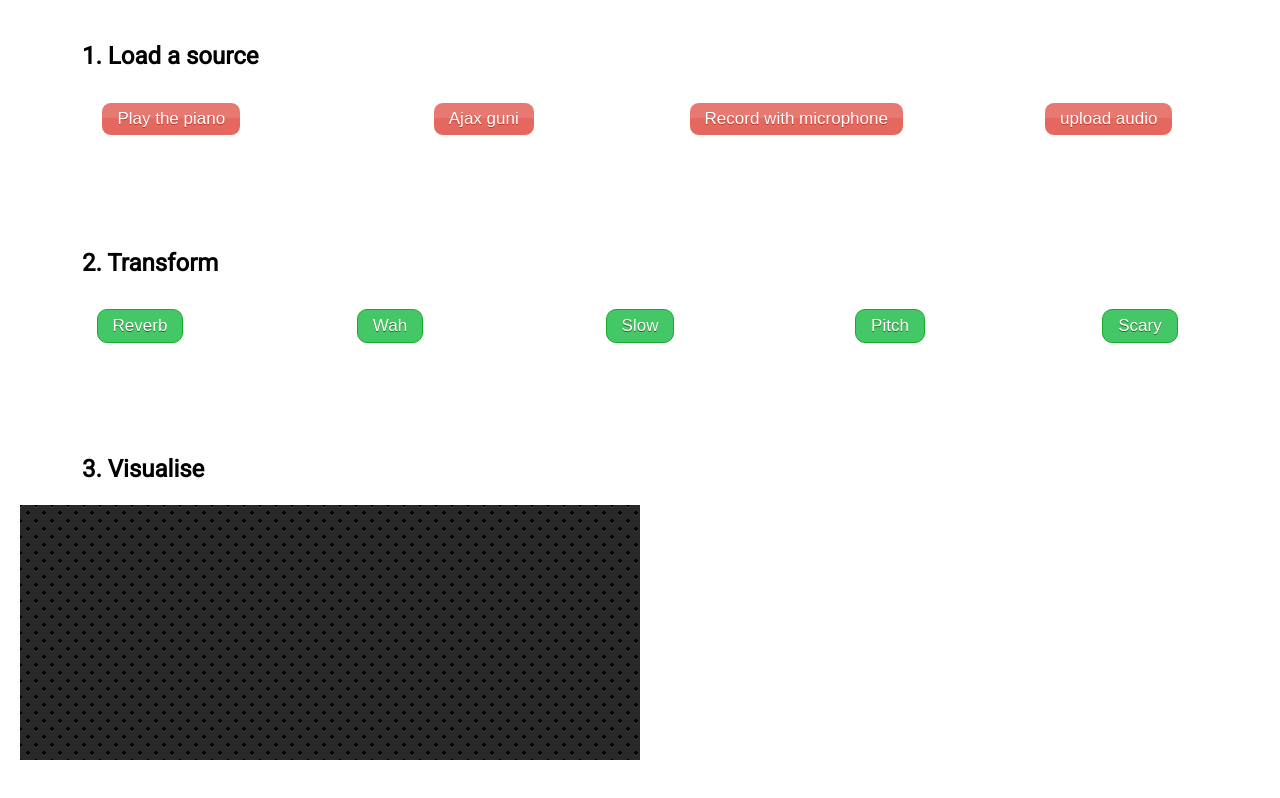
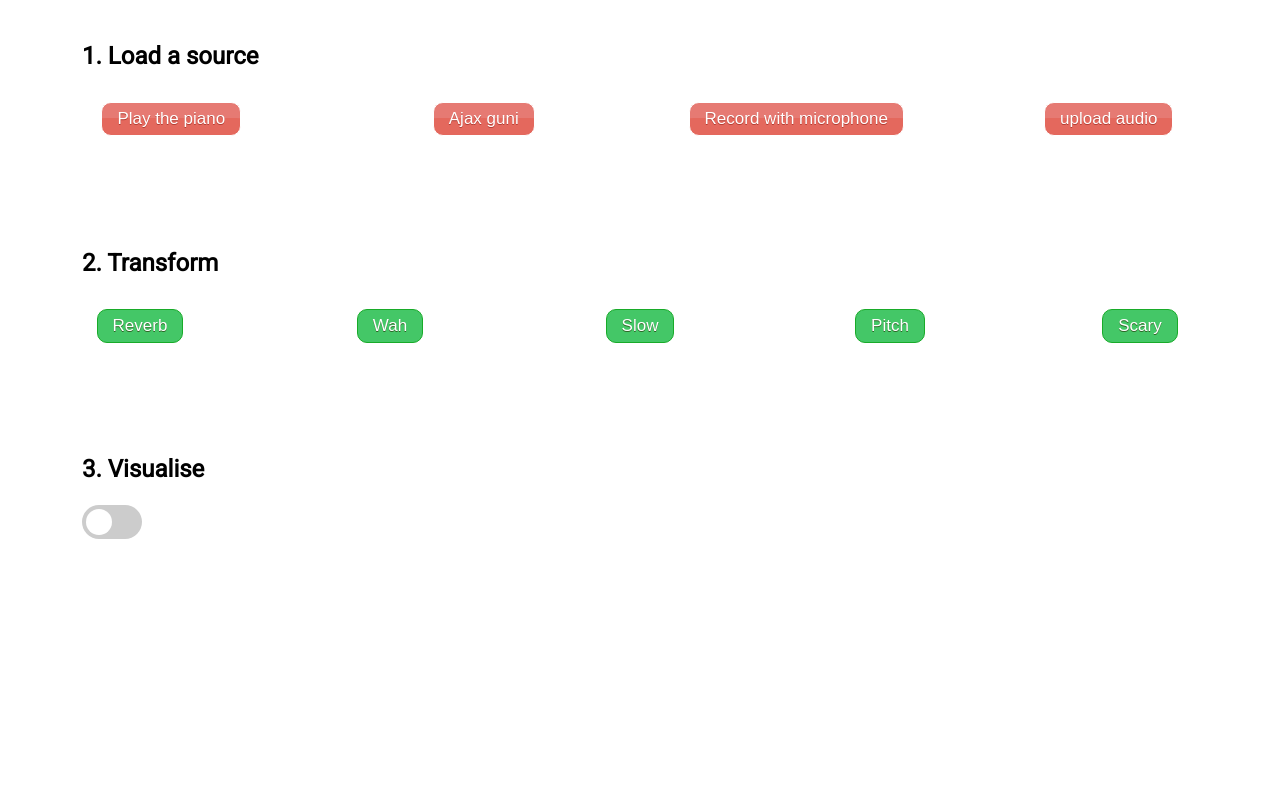
Before and after one commit to gunharth/webaudio-d3js, a website: page index.html in a window 1280 px wide. Drawn offline with nearby package versions, Linux system fonts and the light colour scheme.

Commit message:
optional vis

```diff
--- a/css/styles.css
+++ b/css/styles.css
@@ -93,3 +93,64 @@ svg {
     background-color: #282828;
     background-size: 16px 16px;
 }
+
+.switch {
+    position: relative;
+    display: inline-block;
+    width: 60px;
+    height: 34px;
+}
+
+.switch input {
+    opacity: 0;
+    width: 0;
+    height: 0;
+}
+
+.slider {
+    position: absolute;
+    cursor: pointer;
+    top: 0;
+    left: 0;
+    right: 0;
+    bottom: 0;
+    background-color: #ccc;
+    -webkit-transition: .4s;
+    transition: .4s;
+}
+
+.slider:before {
+    position: absolute;
+    content: "";
+    height: 26px;
+    width: 26px;
+    left: 4px;
+    bottom: 4px;
+    background-color: white;
+    -webkit-transition: .4s;
+    transition: .4s;
+}
+
+input:checked+.slider {
+    background-color: #2196F3;
+}
+
+input:focus+.slider {
+    box-shadow: 0 0 1px #2196F3;
+}
+
+input:checked+.slider:before {
+    -webkit-transform: translateX(26px);
+    -ms-transform: translateX(26px);
+    transform: translateX(26px);
+}
+
+/* Rounded sliders */
+
+.slider.round {
+    border-radius: 34px;
+}
+
+.slider.round:before {
+    border-radius: 50%;
+}
--- a/index.html
+++ b/index.html
@@ -62,10 +62,13 @@
     </div>
 
     <div class="col-header-5">
-        <h2>3. Visualise</h2>
+        <h2>3. Visualise</h2> <label class="switch">
+            <input id="vis" type="checkbox">
+            <span class="slider round"></span>
+        </label>
     </div>
 
-    <div id="freq" style="width: 50%"></div>
+    <div id="freq" style="width: 50%; display: none;"></div>
 
     <script src="//cdnjs.cloudflare.com/ajax/libs/d3/5.7.0/d3.min.js"></script>
     <script src="js/audio/helpers.js"></script>
--- a/js/app.js
+++ b/js/app.js
@@ -12,16 +12,34 @@ function removeAllAudioTags() {
     }
 }
 
+let vis = document.getElementById('vis');
+
 function appendAudioTag(id, audioURL) {
     let audio = document.createElement('audio');
     audio.controls = true;
     audio.src = audioURL;
     $('#' + id).appendChild(audio);
     audio.onplaying = function () {
+
+        if(vis.checked) {
+            // alert('checked');
+
         visualize(audio)
+        }
     };
     audio.play();
 }
+
+vis.onchange = function () {
+    if (vis.checked) {
+        document.getElementById('freq').style.display = 'block';
+        svgWidth = document.getElementById('freq').offsetWidth;
+        svg = createSvg('#freq', svgHeight, svgWidth);
+    } else {
+        document.getElementById('freq').style.display = 'none';
+        document.getElementById('freq').children[0].remove();
+    }
+};
 
 async function importAudio(id, file) {
     removeAllAudioTags();
@@ -39,10 +57,7 @@ async function importAudio(id, file) {
     // Bind our analyser to the media element source.
     source.connect(analyser);
     source.connect(ctx.destination);
-
 }
-
-
 
 let maxFileSizeMegabytes = 100;
 function loadAudioFile(file) {
@@ -176,10 +191,10 @@ async function loadTransform(e, transformName, ...transformArgs) {
 
 var frequencyData = new Uint8Array(200);
 var svgHeight = 255;
-var svgWidth = document.getElementById('freq').offsetWidth;
+var svgWidth = 300;
 var barPadding = 1;
 var analyser;
-var svg = createSvg('#freq', svgHeight, svgWidth);
+var svg;
 var audioSrc;
 
 function visualize(audioElement) {
```
